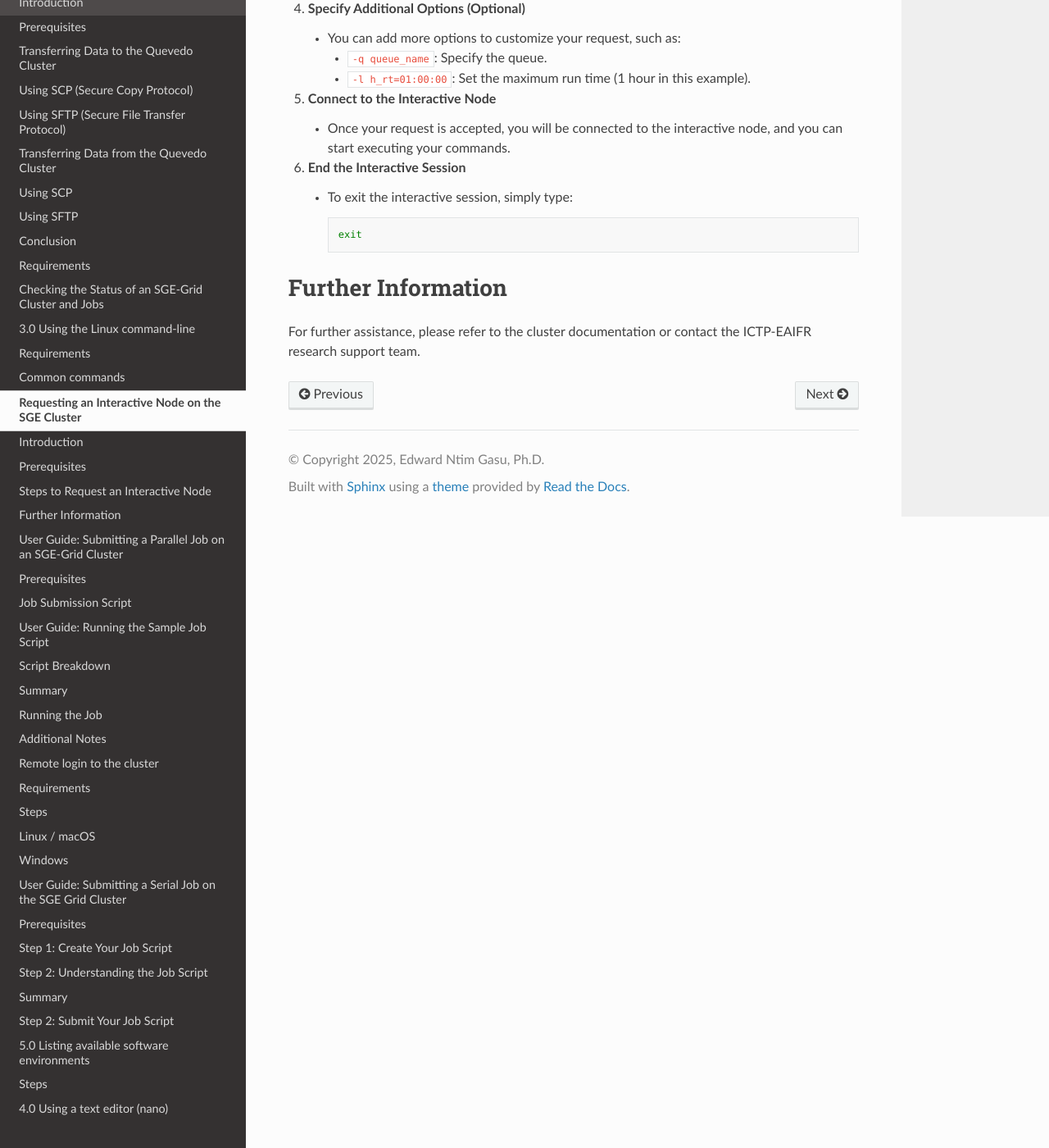
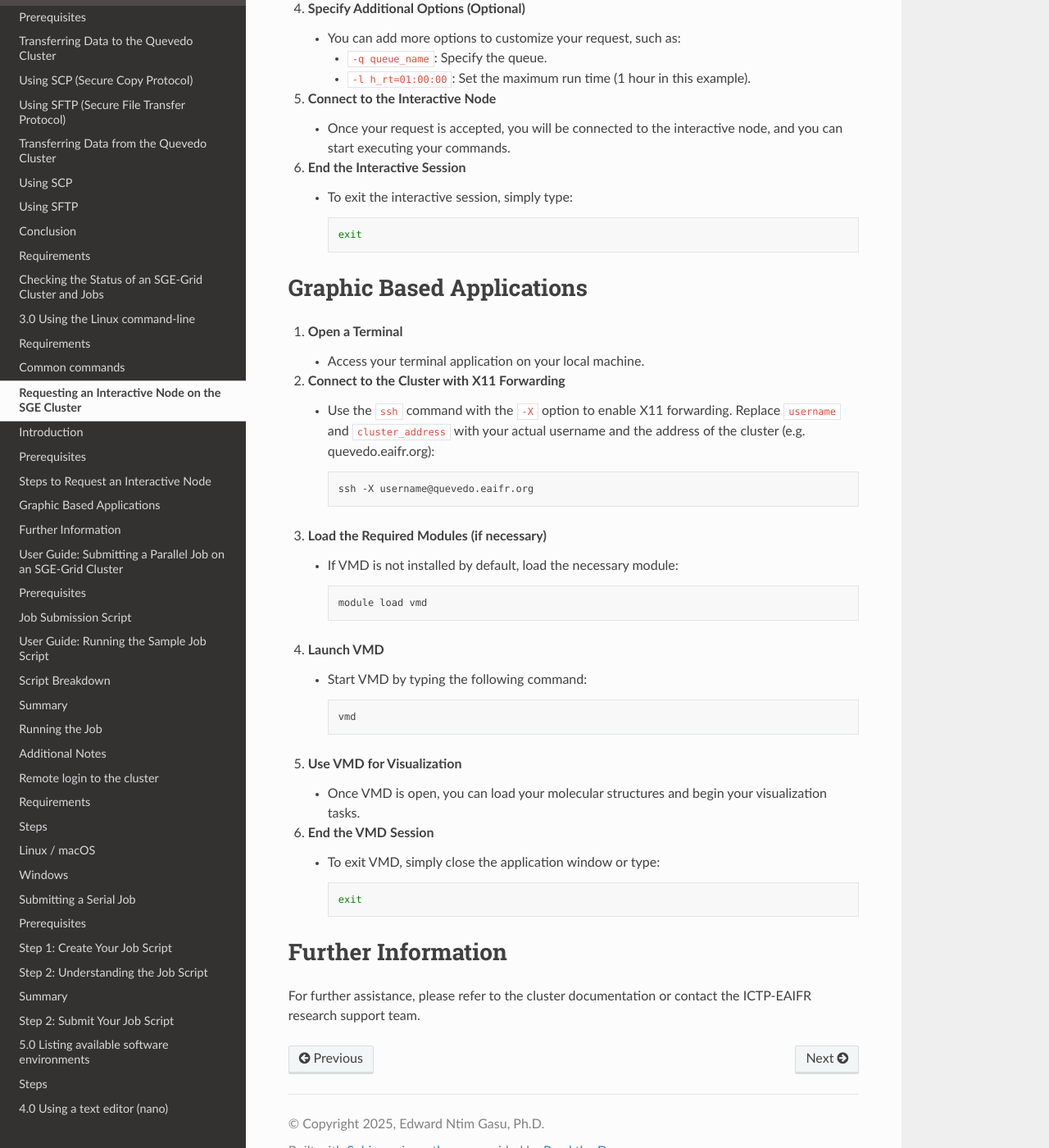
Before and after one commit to eaifrrw/sc-how-to, a Sphinx documentation site: the page built from docs/more_info.md, in a window 1280 px wide and 1400 px high, scrolled down 923 px. Shown: the whole window at 82% size. Built offline with Sphinx 7.4.7 and the Read the Docs theme 3.1.0, drawn with Linux system fonts in a browser that asks for light colours.

Commit message:
minor edits

````diff
--- a/docs/index.rst
+++ b/docs/index.rst
@@ -3,7 +3,7 @@
    You can adapt this file completely to your liking, but it should at least
    contain the root `toctree` directive.
 
-ICTP-EAIFR Cluster User Guide documentation
+ICTP-EAIFR Cluster User Guide
 ===========================================
 
 Add your content using ``reStructuredText`` syntax. See the
--- a/docs/more_info.md
+++ b/docs/more_info.md
@@ -39,5 +39,39 @@ This guide provides step-by-step instructions on how to request an interactive n
       exit
       ```
 
+# Graphic Based Applications
+
+1. **Open a Terminal**
+    - Access your terminal application on your local machine.
+
+2. **Connect to the Cluster with X11 Forwarding**
+    - Use the `ssh` command with the `-X` option to enable X11 forwarding. Replace `username` and `cluster_address` with your actual username and the address of the cluster (e.g. quevedo.eaifr.org):
+      ```bash
+      ssh -X username@quevedo.eaifr.org
+      ```
+
+3. **Load the Required Modules (if necessary)**
+    - If VMD is not installed by default, load the necessary module:
+      ```bash
+      module load vmd
+      ```
+
+4. **Launch VMD**
+    - Start VMD by typing the following command:
+      ```bash
+      vmd
+      ```
+
+5. **Use VMD for Visualization**
+    - Once VMD is open, you can load your molecular structures and begin your visualization tasks.
+
+6. **End the VMD Session**
+    - To exit VMD, simply close the application window or type:
+      ```bash
+      exit
+      ```
+
+
+
 # Further Information
 For further assistance, please refer to the cluster documentation or contact the ICTP-EAIFR  research support team.
--- a/docs/serial_jobs.md
+++ b/docs/serial_jobs.md
@@ -1,4 +1,4 @@
-# User Guide: Submitting a Serial Job on the SGE Grid Cluster
+# Submitting a Serial Job
 
 This guide provides step-by-step instructions on how to submit a serial job to the SGE (Sun Grid Engine) grid cluster.
 
````
